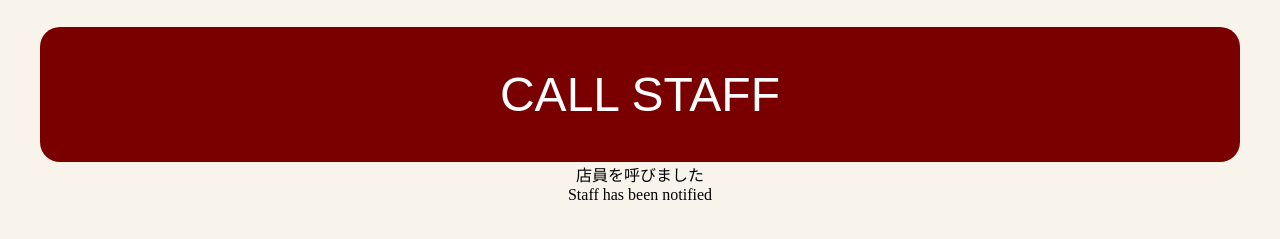
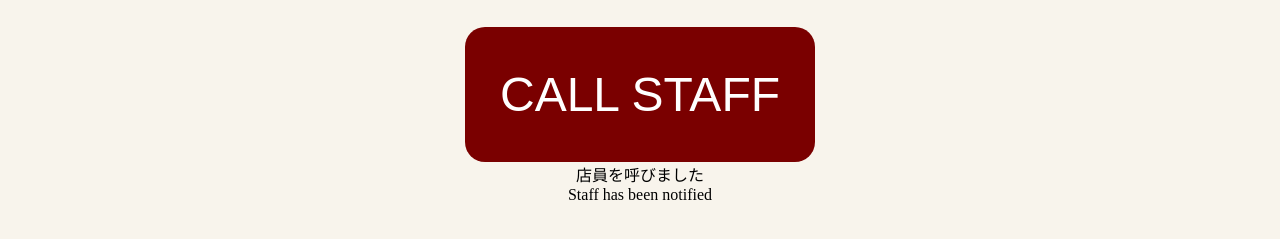
Before and after one commit to ym-1005/call-staff, a plain HTML site: page index.html in a window 1280 px wide. Shown: the part 357-596 px from the top of the page. Drawn offline with Linux system fonts and the light colour scheme.

Commit message:
Update index.html

```diff
--- a/index.html
+++ b/index.html
@@ -49,8 +49,8 @@ background:#7a0000;
 color:#fff;
 border:none;
 border-radius:20px;
-width:95%;            /* ほぼ画面いっぱい */
-max-width:none;       /* ←これ超重要（制限解除）
+width:85%;            /* ほぼ画面いっぱい */
+max-width:350px;       /* ←これ超重要（制限解除）
 }
 
 /* 押した時 */
```
